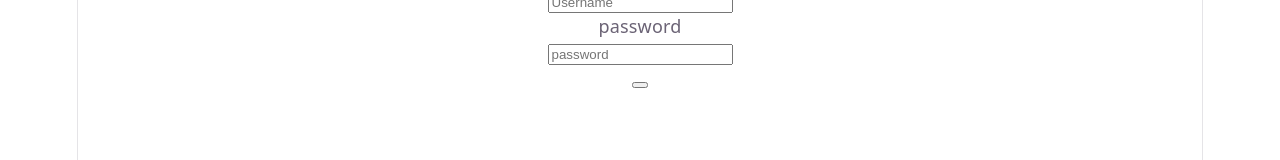
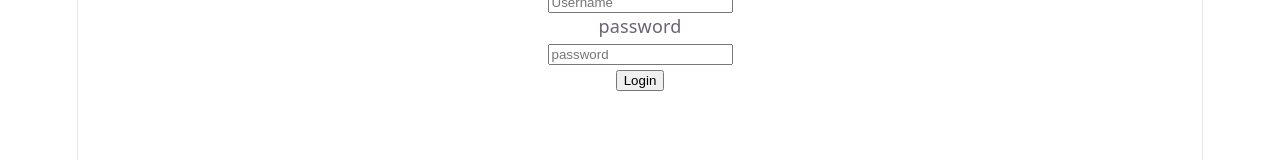
Before and after one commit to rasadikak/blog_webapp, a React app in the folder frontend/: page /login in a window 1280 px wide. Shown: the part 129-289 px from the top of the page. Built offline with nearby package versions, Linux system fonts and the light colour scheme; the HTML template or start-up script is replaced by a standard one.

Commit message:
fix:login issue

```diff
--- a/frontend/src/pages/Login.jsx
+++ b/frontend/src/pages/Login.jsx
@@ -1,4 +1,5 @@
 import { useState } from "react"
+import { useNavigate } from "react-router-dom";
 
 function Login(){
 
@@ -6,8 +7,12 @@
     const [password, setPassword]= useState("");
     const[error, setError]= useState("");
 
+    const navigate = useNavigate();
+
     const handleSubmit= (e)=>{
         e.preventDefault();
+
+
 
         fetch("http://localhost:5017/api/Auth/login", {
             method: "POST",
@@ -38,8 +43,9 @@
                     <div>Username</div>
                     <input type="text"
                         value={username}
+                        required
                         placeholder="Username"
-                        onchange={(e)=>setUsername(e.target.value)}
+                        onChange={(e)=>setUsername(e.target.value)}
                     >
 
                     </input>
@@ -49,6 +55,7 @@
                     <div>password</div>
                     <input type="password"
                     value={password}
+                    required
                     placeholder="password"
                     onChange={(e)=>setPassword(e.target.value)}
                     >
@@ -57,7 +64,7 @@
                 </div>
 
                 <div>
-                    <button type="submit"></button>
+                    <button type="submit">Login</button>
                 </div>
             </form>
             {error && <p style={{ color: "red" }}>{error}</p>}
```
Also changed, not shown: frontend/src/pages/Dashboard.jsx (renamed from frontend/src/pages/Dashaboard.jsx).
